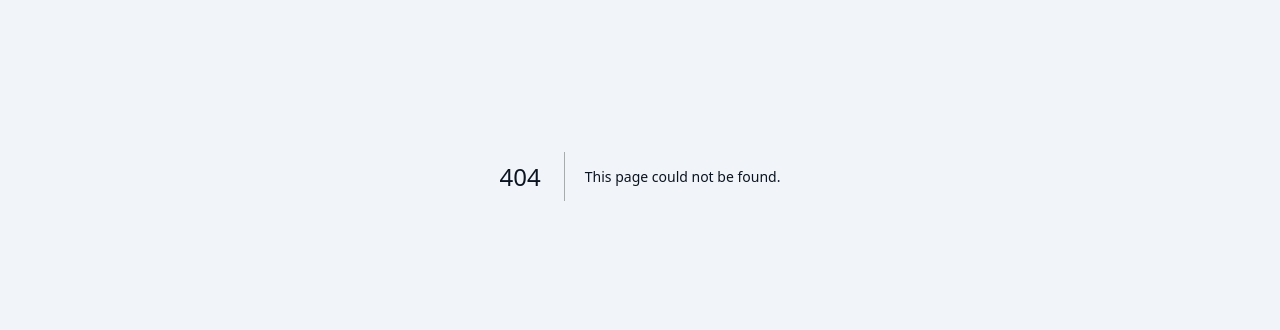
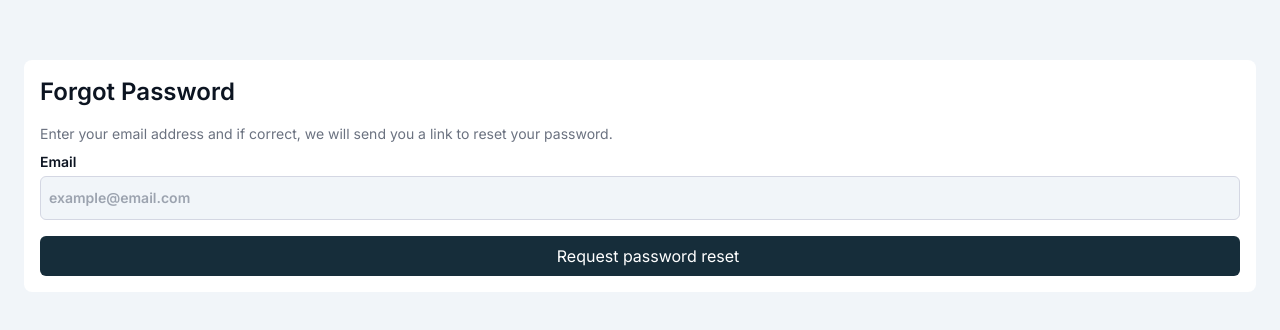
Before and after one commit to thiagoelias99/login, a Next.js app in the folder next_auth_v5/: page /forgot-password in a window 1280 px wide. Before the commit this address had no page. Shown: the part 224-554 px from the top of the page. Built offline with nearby package versions, Linux system fonts and the light colour scheme; no server answers.

Commit message:
feat: :sparkles: Send reset password email

```diff
--- /dev/null
+++ b/next_auth_v5/src/actions/send_reset_password_email.ts
@@ -0,0 +1,57 @@
+"use server"
+
+import { fireStore } from '@/lib/firebase'
+import { getMailClient } from '@/lib/mailer'
+import { collection, getDocs, query, where } from 'firebase/firestore'
+import nodemailer from 'nodemailer'
+
+interface IUser {
+  id: string
+  email: string
+  confirmed: boolean
+  firstName: string
+  lastName: string
+  password: string
+  expiresAt: Date
+  confirmationCode: number
+}
+
+export async function sendResetPasswordEmail(email: string) {
+  try {
+    const q = query(collection(fireStore, "login_next_users"), where("email", "==", email))
+
+    const querySnapshot = await getDocs(q)
+    if (querySnapshot.size !== 1) {
+      return JSON.stringify({ status: "not found" })
+    }
+    const document = querySnapshot.docs[0].data() as IUser
+
+    const mail = await getMailClient()
+
+    const message = await mail.sendMail({
+      from: {
+        name: 'Login with Next Auth V5',
+        address: 'loginwithnext@mail.com'
+      },
+      to: {
+        name: `${document.firstName} ${document.lastName}`,
+        address: document.email
+      },
+      subject: 'Reset your password',
+      html: `
+        <h1>Reset your password</h1>
+        <p>Use code below to reset your password in app or click the link</p>
+        <a href="${process.env.APPLICATION_URL}/reset-password?user=${querySnapshot.docs[0].id}&token=${document.confirmationCode}">Click here to reset password</a>
+        <p>Code expires in 5 minutes
+  `
+    })
+
+    const testMessageUrl = nodemailer.getTestMessageUrl(message)
+
+    return JSON.stringify({ status: 'success', testMessageUrl })
+
+  } catch (error) {
+    console.error(error)
+    return JSON.stringify({ status: 'error' })
+  }
+}
--- /dev/null
+++ b/next_auth_v5/src/app/(root)/forgot-password/page.tsx
@@ -0,0 +1,69 @@
+"use client"
+
+import { sendResetPasswordEmail } from '@/actions/send_reset_password_email';
+import FormInput from '@/components/form_input';
+import FormSubmitButton from '@/components/form_submit_button';
+import { Loader2Icon } from 'lucide-react';
+import { useState } from 'react';
+
+export default function Page() {
+  const [testMessageUrl, setTestMessageUrl] = useState<string | null>(null)
+  const [isSubmitting, setIsSubmitting] = useState(false)
+  const [isRequestFinished, setIsRequestFinished] = useState(false)
+
+  async function handleSubmit(event: React.FormEvent<HTMLFormElement>) {
+    setIsRequestFinished(false)
+    setIsSubmitting(true)
+    setTestMessageUrl(null)
+    event.preventDefault()
+    const formData = new FormData(event.currentTarget)
+    const formValue = Object.fromEntries(formData.entries())
+
+    const response = JSON.parse(await sendResetPasswordEmail(formValue.email as string))
+
+    if (response.status === 'success') {
+      setTestMessageUrl(response.testMessageUrl)
+    }
+
+    setIsSubmitting(false)
+    setIsRequestFinished(true)
+  }
+
+  return (
+    <div className='w-full bg-white rounded-lg p-4'>
+      <h1 className='text-2xl font-semibold'>Forgot Password</h1>
+      <p className='mt-4 text-sm text-gray-500'>Enter your email address and if correct, we will send you a link to reset your password.</p>
+      <form className='mt-2 w-full flex flex-col gap-4'
+        onSubmit={handleSubmit}
+      >
+        <FormInput
+          type='email'
+          id='email'
+          name='email'
+          label='Email'
+          placeholder='example@email.com'
+          disabled={isSubmitting}
+        />
+        {isRequestFinished && (
+          <span className='text-sm text-green-500 font-bold'>If email is correct you will receive an email with a link to reset your password.</span>
+        )}
+        <FormSubmitButton
+          disabled={isSubmitting}
+        >
+          {isSubmitting && <Loader2Icon className='animate-spin inline-block w-6 h-6' />}
+          <span className='ml-4'>Request password reset</span>
+        </FormSubmitButton>
+      </form>
+      {!!testMessageUrl && (
+        <div className='fixed top-0 w-full flex justify-center items-center'>
+          <a
+            target='_blank'
+            rel='noreferrer'
+            href={testMessageUrl}
+            className='bg-white px-4 pt-6 pb-2 rounded-lg shadow-md text-blue-500 underline'
+          >Open temporary email</a>
+        </div>
+      )}
+    </div>
+  )
+}
--- /dev/null
+++ b/next_auth_v5/src/app/(root)/reset-password/page.tsx
@@ -0,0 +1,7 @@
+import React from 'react'
+
+export default function Page() {
+  return (
+    <div>Reset password page</div>
+  )
+}
```
